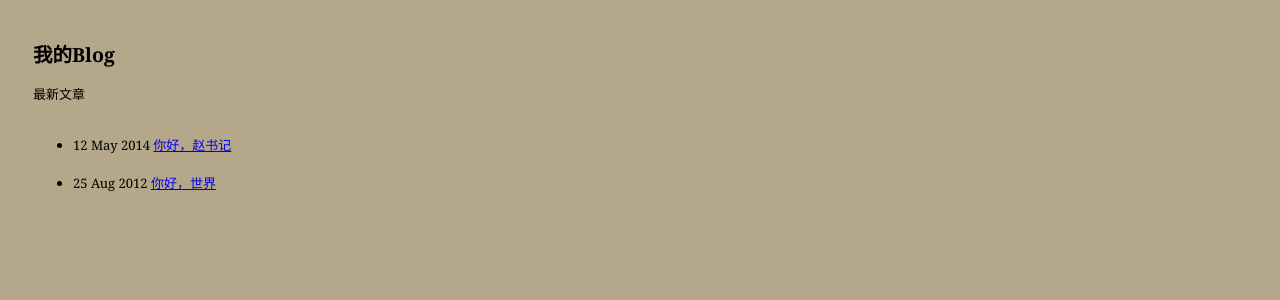
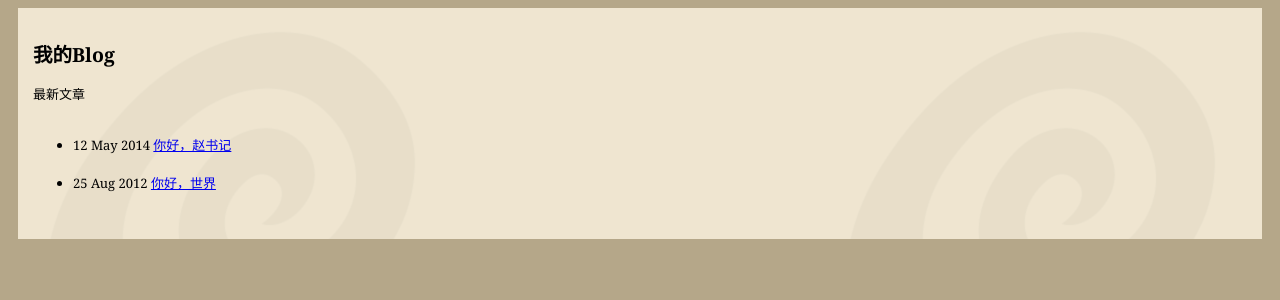
Before and after one commit to Fav/Elusive, a Jekyll site: the page built from index.html, in a window 1280 px wide. Shown: the top 300 px of the page. Built offline with Jekyll 4.4.1, drawn with Linux system fonts in a browser that asks for light colours.

Commit message:
Signed-off-by: fav <f25457@qq.com>

```diff
--- a/_layouts/default.html
+++ b/_layouts/default.html
@@ -11,7 +11,7 @@
 			  margin:           10%,0;
 			}
 			#main {
-			  background-image:	url(../images/background.gif);
+			  background-image:	url(../img/background.gif);
 			  background-repeat: repeat-x;
 			  font-size:        100%;
 			  padding:          15px;
```
